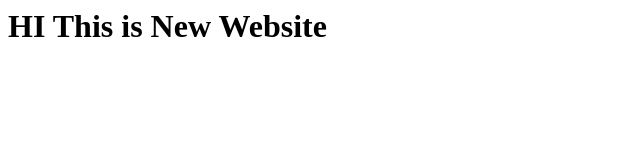
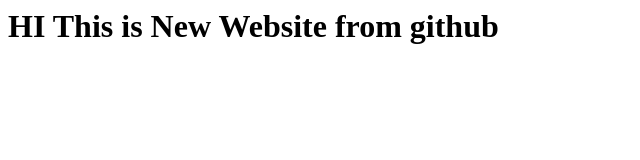
Before and after one commit to vi764687/Azure_Demo, a plain HTML site: page index.html in a window 1280 px wide. Shown: the whole page, without its empty margins (0-640 px from the left). Drawn offline with Linux system fonts and the light colour scheme.

Commit message:
Update index.html

```diff
--- a/index.html
+++ b/index.html
@@ -1,6 +1,6 @@
 <html>
 <body>
 
-<h1><b> HI This is New Website </b> </h1>
+<h1><b> HI This is New Website from github </b> </h1>
 </body>
 </html>
```
